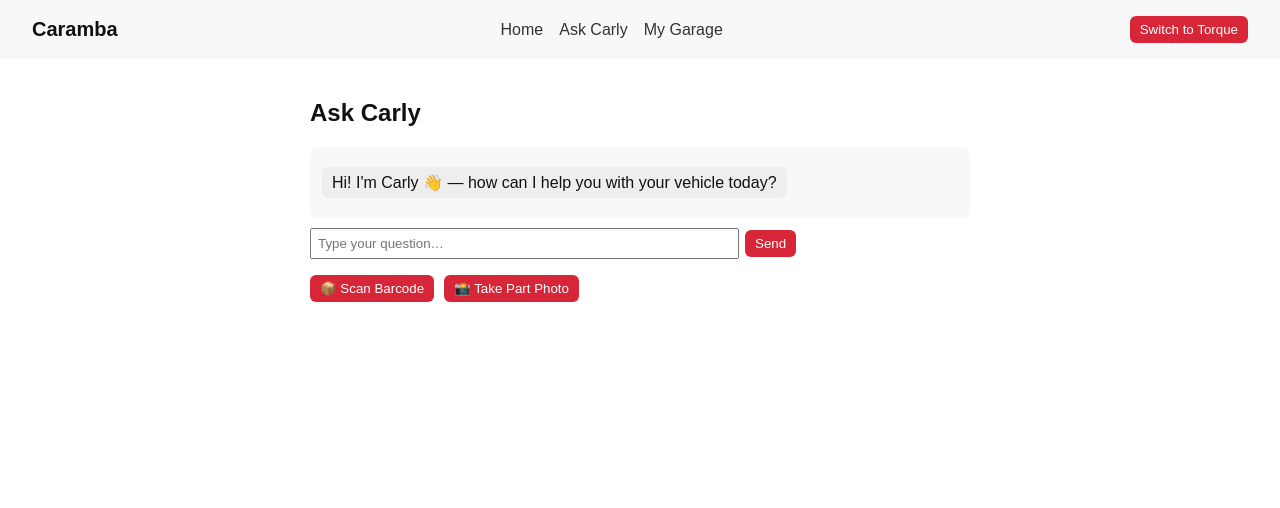
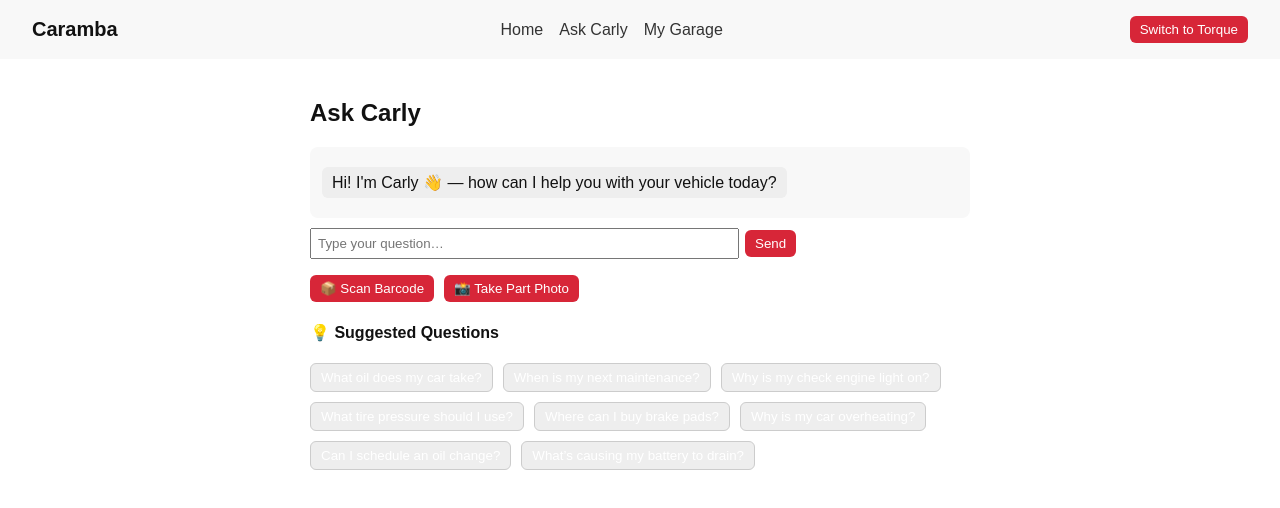
Before and after one commit to bstockes/caramba-reset, a Next.js app: page /ask in a window 1280 px wide. Shown: the top 508 px of the page. Built offline with nearby package versions, Linux system fonts and the light colour scheme.

Commit message:
Add files via upload

```diff
--- /dev/null
+++ b/components/SuggestedQuestions.js
@@ -0,0 +1,36 @@
+
+export default function SuggestedQuestions({ onSelect }) {
+  const questions = [
+    "What oil does my car take?",
+    "When is my next maintenance?",
+    "Why is my check engine light on?",
+    "What tire pressure should I use?",
+    "Where can I buy brake pads?",
+    "Why is my car overheating?",
+    "Can I schedule an oil change?",
+    "What’s causing my battery to drain?"
+  ];
+
+  return (
+    <div style={{ marginTop: 20 }}>
+      <h4>💡 Suggested Questions</h4>
+      <div style={{ display: 'flex', flexWrap: 'wrap', gap: '10px' }}>
+        {questions.map((q, i) => (
+          <button
+            key={i}
+            onClick={() => onSelect(q)}
+            style={{
+              padding: '6px 10px',
+              borderRadius: 6,
+              background: '#eee',
+              cursor: 'pointer',
+              border: '1px solid #ccc'
+            }}
+          >
+            {q}
+          </button>
+        ))}
+      </div>
+    </div>
+  );
+}
--- a/pages/ask.js
+++ b/pages/ask.js
@@ -1,18 +1,17 @@
+
 import { useState } from 'react';
 import BarcodeScanner from '../components/BarcodeScanner';
 import CameraCapture from '../components/CameraCapture';
+import SuggestedQuestions from '../components/SuggestedQuestions';
 
 export default function Ask() {
   const [messages, setMessages] = useState([
     { from: 'carly', text: "Hi! I'm Carly 👋 — how can I help you with your vehicle today?" }
   ]);
   const [input, setInput] = useState('');
-
-  // modal flags
   const [scanBarcode, setScanBarcode] = useState(false);
   const [scanPhoto, setScanPhoto] = useState(false);
 
-  /* ---------- Chat helpers ---------- */
   const addMessage = (from, text) =>
     setMessages(prev => [...prev, { from, text }]);
 
@@ -25,7 +24,6 @@ export default function Ask() {
     , 800);
   };
 
-  /* ---------- Barcode flow ---------- */
   const handleBarcode = code => {
     setScanBarcode(false);
     addMessage('user', '📦 (Barcode scanned)');
@@ -35,7 +33,6 @@ export default function Ask() {
     );
   };
 
-  /* ---------- Part-photo flow ---------- */
   const handlePhoto = imgData => {
     setScanPhoto(false);
     addMessage('user', '📸 (Part photo taken)');
@@ -45,11 +42,14 @@ export default function Ask() {
     );
   };
 
+  const handlePromptClick = (text) => {
+    setInput(text);
+    sendQuestion();
+  };
+
   return (
     <div style={{ padding: 20, maxWidth: 700, margin: '0 auto' }}>
       <h2>Ask Carly</h2>
-
-      {/* Chat transcript */}
       <div style={{ background: '#f8f8f8', padding: 12, borderRadius: 8, maxHeight: 220, overflowY: 'auto' }}>
         {messages.map((m, i) => (
           <div key={i} style={{ margin: '8px 0', textAlign: m.from === 'user' ? 'right' : 'left' }}>
@@ -65,7 +65,6 @@ export default function Ask() {
         ))}
       </div>
 
-      {/* Input row */}
       <div style={{ marginTop: 10 }}>
         <input
           value={input}
@@ -77,13 +76,13 @@ export default function Ask() {
         <button onClick={sendQuestion} style={{ marginLeft: 6 }}>Send</button>
       </div>
 
-      {/* Camera buttons */}
       <div style={{ marginTop: 16 }}>
         <button onClick={() => setScanBarcode(true)}>📦 Scan Barcode</button>
         <button onClick={() => setScanPhoto(true)} style={{ marginLeft: 10 }}>📸 Take Part Photo</button>
       </div>
 
-      {/* Modals */}
+      <SuggestedQuestions onSelect={handlePromptClick} />
+
       {scanBarcode && (
         <BarcodeScanner
           onScan={handleBarcode}
```
